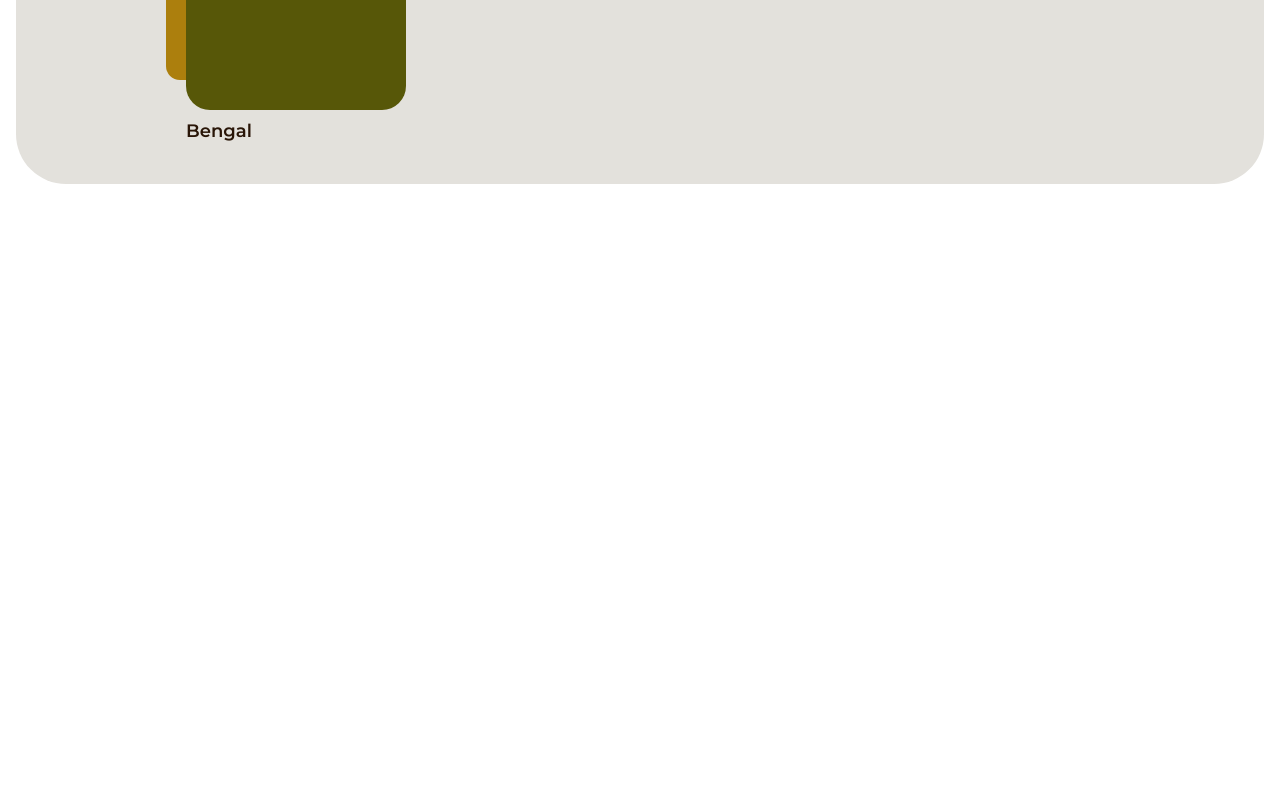
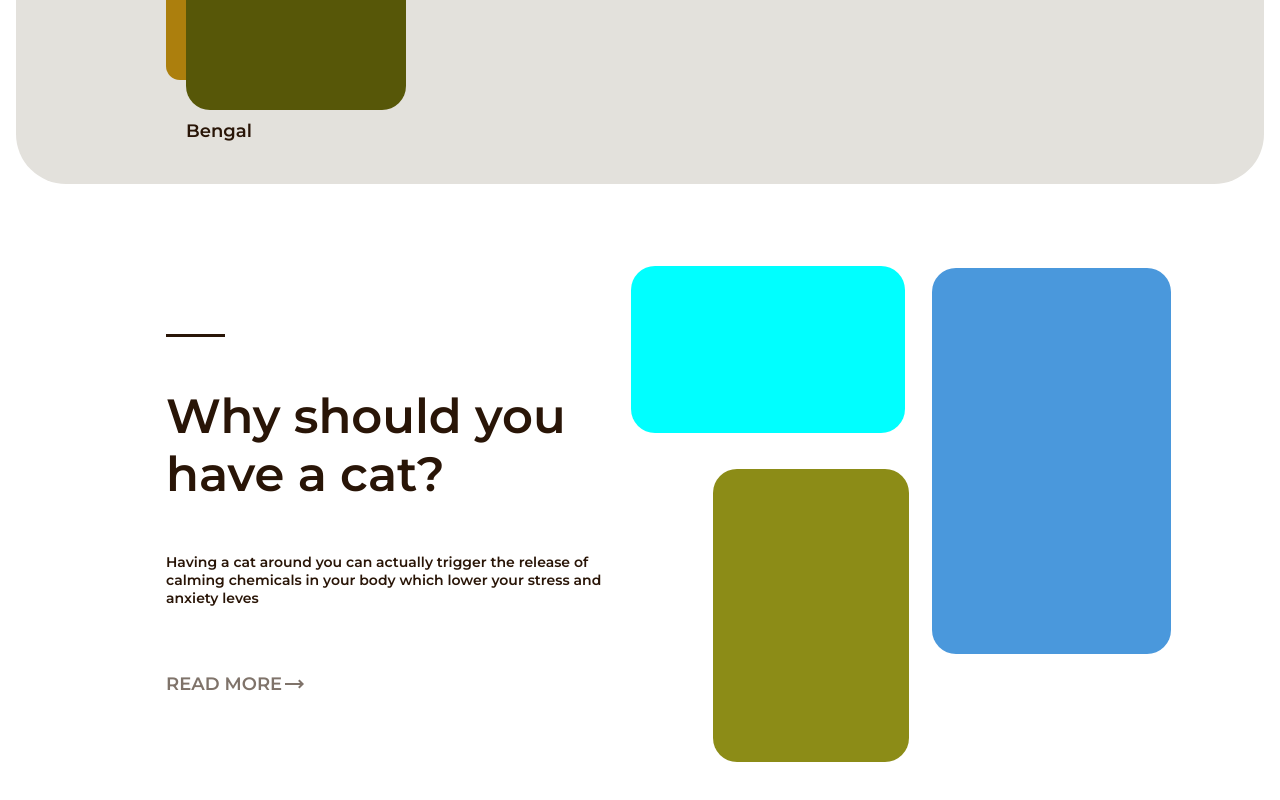
Before and after one commit to SamantaDriuzzi/CatWikiChallenge, a React (Vite) app in the folder CatWkiChallenge/: page / in a window 1280 px wide. Shown: the part 1224-2024 px from the top of the page. Before the commit the page ends 1416 px from the top, so only its background shows below. Built offline with nearby package versions, Linux system fonts and the light colour scheme; a web font is replaced by a local one.

Commit message:
Armado del tercer banner en temas de estilos

```diff
--- a/CatWkiChallenge/src/App.jsx
+++ b/CatWkiChallenge/src/App.jsx
@@ -1,11 +1,13 @@
-import BreedsBanner from "./components/MaskGroup/BreedsBanner/BreedsBanner";
+import BreedsBanner from "./components/BreedsBanner/BreedsBanner";
 import MaskGroup from "./components/MaskGroup/MaskGroup";
+import WhyBanner from "./components/WhyBanner/WhyBanner";
 
 const App = () => {
   return (
     <div className="app">
       <MaskGroup />
       <BreedsBanner />
+      <WhyBanner />
     </div>
   );
 };
--- a/CatWkiChallenge/src/components/MaskGroup/BreedsBanner/BreedsBanner.jsx
+++ b/CatWkiChallenge/src/components/BreedsBanner/BreedsBanner.jsx
@@ -1,4 +1,4 @@
-import "../../../scss/components/BreedsBanner/BreedsBanner.scss";
+import "../../scss/components/BreedsBanner/BreedsBanner.scss";
 import BreedsCard from "./BreedsCard";
 
 const BreedsBanner = () => {
--- a/CatWkiChallenge/src/components/MaskGroup/BreedsBanner/BreedsCard.jsx
+++ b/CatWkiChallenge/src/components/BreedsBanner/BreedsCard.jsx
@@ -1,4 +1,4 @@
-import "../../../scss/components/BreedsBanner/BreedsCard.scss";
+import "../../scss/components/BreedsBanner/BreedsCard.scss";
 
 const BreedsCard = () => {
   return (
--- /dev/null
+++ b/CatWkiChallenge/src/components/WhyBanner/WhyBanner.jsx
@@ -0,0 +1,28 @@
+import "../../scss/components/WhyBanner/WhyBanner.scss";
+const WhyBanner = () => {
+  return (
+    <div className="container-why-banner">
+      <div className="why-banner">
+        <div className="container-text-why">
+          <div className="barra-separadora"></div>
+          <div className="titulo-grande">Why should you have a cat?</div>
+          <div className="titulo-pequeño">
+            Having a cat around you can actually trigger the release of calming
+            chemicals in your body which lower your stress and anxiety leves
+          </div>
+          <div className="text-read-more">
+            READ MORE
+            <span className="material-symbols-outlined">trending_flat</span>
+          </div>
+        </div>
+
+        <div className="images-why-banner">
+          <div className="image-1"></div>
+          <div className="image-2"></div>
+          <div className="image-3"></div>
+        </div>
+      </div>
+    </div>
+  );
+};
+export default WhyBanner;
--- /dev/null
+++ b/CatWkiChallenge/src/scss/components/WhyBanner/WhyBanner.scss
@@ -0,0 +1,82 @@
+.container-why-banner {
+  display: flex;
+  align-items: center;
+  justify-content: center;
+
+  .why-banner {
+    width: 1248px;
+    height: 686px;
+    border-bottom-left-radius: 50px;
+    border-bottom-right-radius: 50px;
+    display: flex;
+    align-items: flex-start;
+    flex-direction: column;
+    justify-content: flex-start;
+
+    .container-text-why {
+      margin-top: 150px;
+      .barra-separadora {
+        width: 59.184px;
+        height: 3.209px;
+        background-color: #291507;
+        margin: 0 0 0 150px;
+      }
+      .titulo-grande {
+        width: 430px;
+        color: #291507;
+        font-family: Montserrat;
+        font-size: 48px;
+        font-style: normal;
+        font-weight: 700;
+        line-height: normal;
+        margin: 50px 0 0 150px;
+      }
+      .titulo-pequeño {
+        color: #291507;
+        font-size: 14px;
+        font-family: Montserrat;
+        font-weight: 700;
+        width: 447.743px;
+        margin: 50px 0 20px 150px;
+      }
+      .text-read-more {
+        color: rgba(41, 21, 7, 0.6);
+        text-align: right;
+        font-family: Montserrat;
+        font-size: 18px;
+        font-style: normal;
+        font-weight: 700;
+        line-height: normal;
+        margin-top: 65px;
+        margin-left: 150px;
+        display: flex;
+        align-items: center;
+      }
+    }
+  }
+  .images-why-banner {
+    .image-1 {
+      width: 273.519px;
+      height: 167.084px;
+      border-radius: 24px;
+      background-color: aqua;
+      margin: -430px 0 150px 225%;
+    }
+
+    .image-2 {
+      width: 238.471px;
+      height: 385.868px;
+      border-radius: 24px;
+      background-color: rgb(74, 152, 220);
+      margin: -315px 0 150px 335%;
+    }
+
+    .image-3 {
+      width: 195.49px;
+      height: 293.236px;
+      border-radius: 24px;
+      background-color: rgb(140, 140, 23);
+      margin: -335px 0 150px 255%;
+    }
+  }
+}
```
